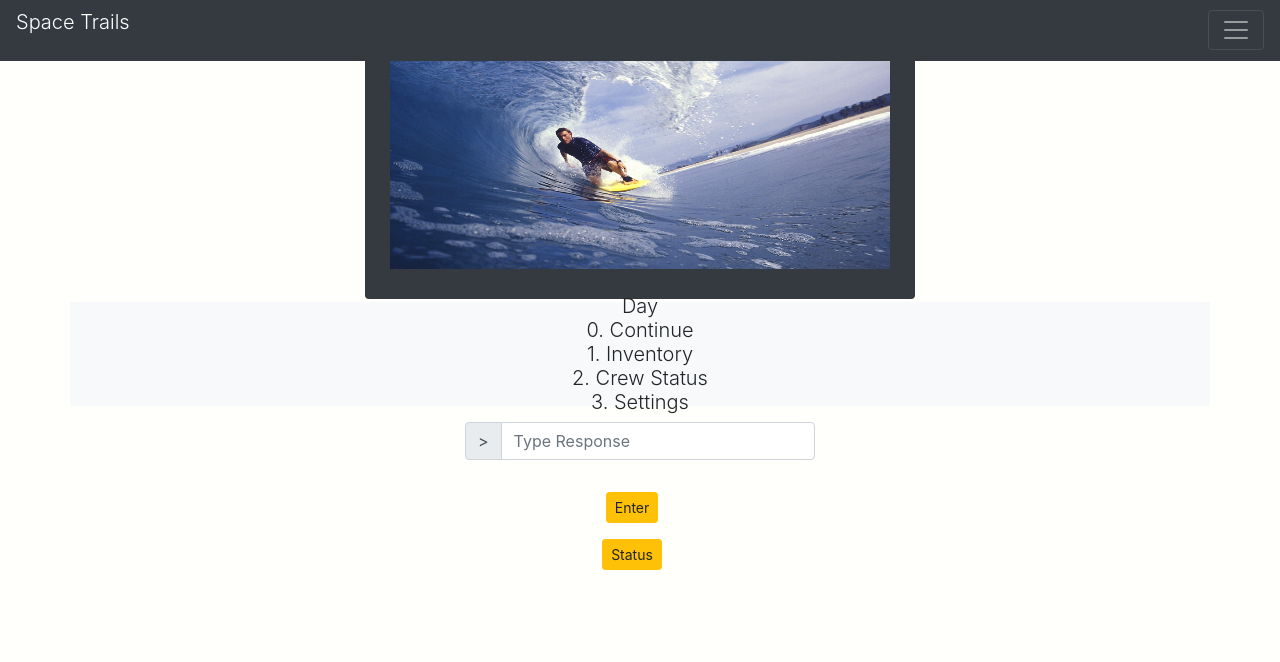
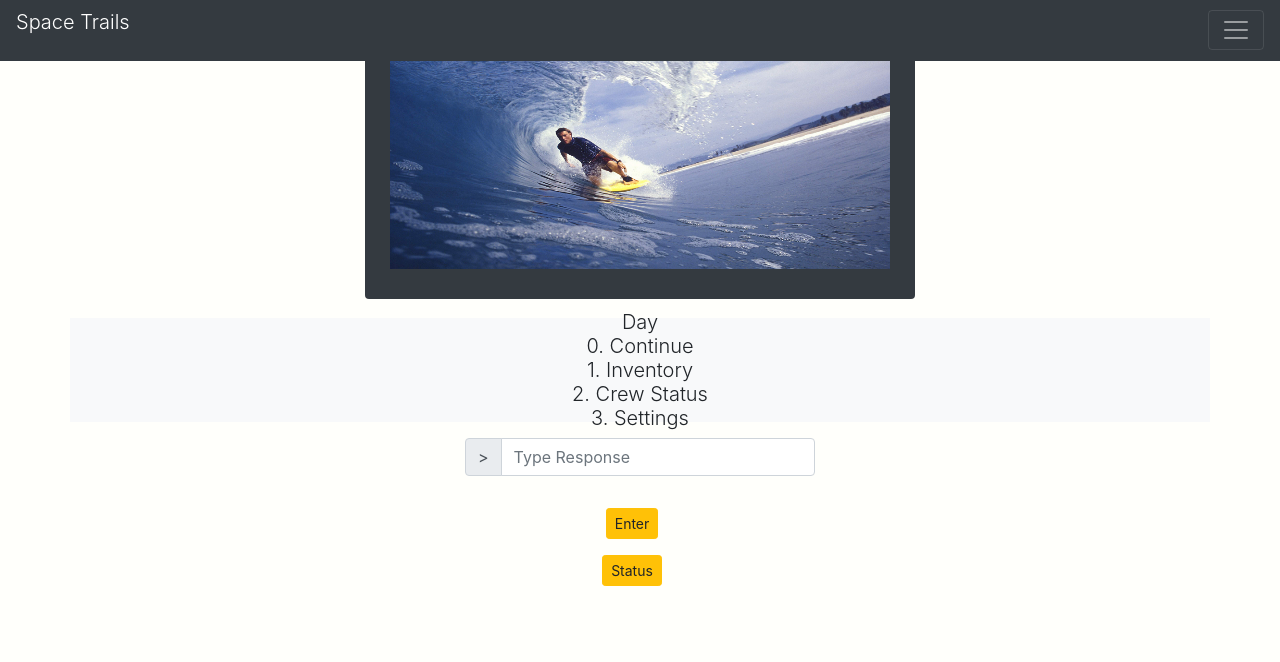
Before and after one commit to tkim00/Fredman__kimT-ohC-parkL-tamM, a Flask app: page /start in a window 1280 px wide. Shown: the part 49-711 px from the top of the page. Run offline with Flask 2, Linux system fonts and the light colour scheme; parts of the project's set-up code (start-up, migrations or seed data) failed here and were passed over; some libraries are stand-ins or nearby versions.

Commit message:
one more little change

```diff
--- a/templates/gamescreen.html
+++ b/templates/gamescreen.html
@@ -50,7 +50,7 @@
 {% endblock %}
 
 {% block text %}
-<div class="container bg-light text-center">
+<div class="container bg-light text-center my-3">
   <p class="lead py-1">Day {{day}} </p>
   <p class="lead py-1">0. Continue </p>
   <p class="lead py-1">1. Inventory </p>
```
